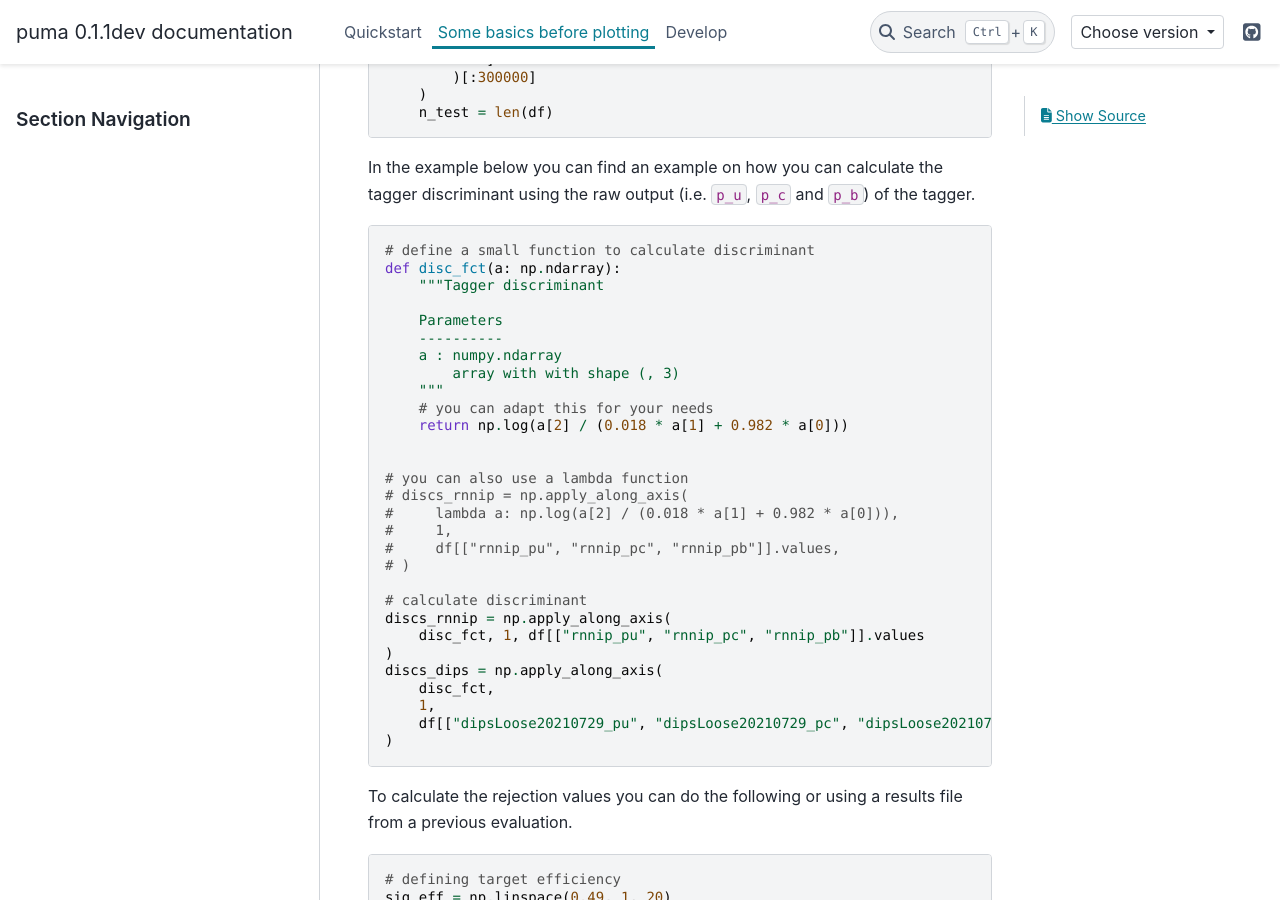
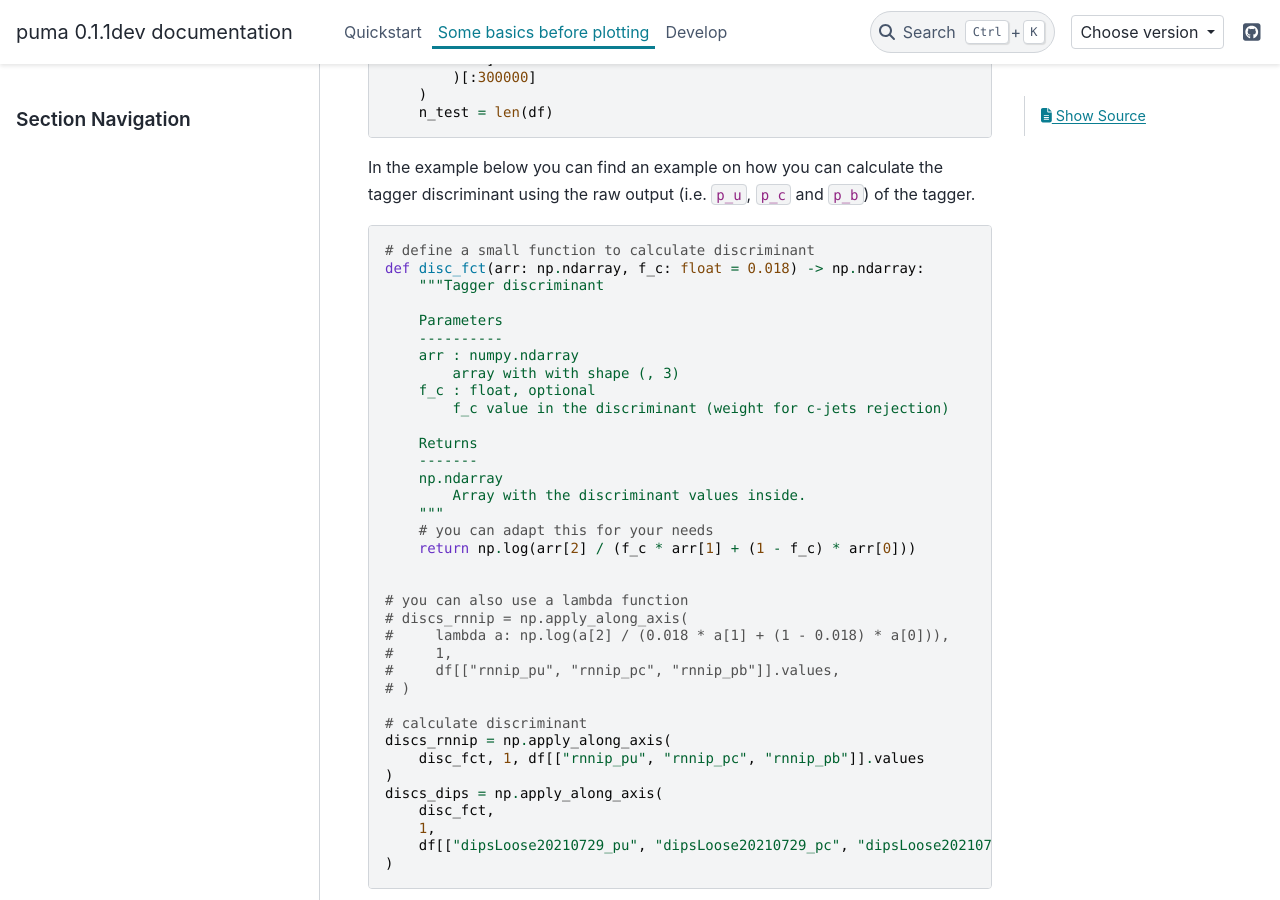
Before and after one commit to umami-hep/puma, a Sphinx documentation site: the page built from docs/source/examples/index.md, in a window 1280 px wide and 900 px high, scrolled down 806 px. Built offline with Sphinx 7.4.7 and the PyData theme 0.15.4, drawn with Linux system fonts in a browser that asks for light colours.

Commit message:
fixing small tutorial issues

````diff
--- a/docs/source/examples/index.md
+++ b/docs/source/examples/index.md
@@ -46,21 +46,28 @@ discriminant using the raw output (i.e. `p_u`, `p_c` and `p_b`) of the tagger.
 
 ```py
 # define a small function to calculate discriminant
-def disc_fct(a: np.ndarray):
+def disc_fct(arr: np.ndarray, f_c: float = 0.018) -> np.ndarray:
     """Tagger discriminant
 
     Parameters
     ----------
-    a : numpy.ndarray
+    arr : numpy.ndarray
         array with with shape (, 3)
+    f_c : float, optional
+        f_c value in the discriminant (weight for c-jets rejection)
+
+    Returns
+    -------
+    np.ndarray
+        Array with the discriminant values inside.
     """
     # you can adapt this for your needs
-    return np.log(a[2] / (0.018 * a[1] + 0.982 * a[0]))
+    return np.log(arr[2] / (f_c * arr[1] + (1 - f_c) * arr[0]))
 
 
 # you can also use a lambda function
 # discs_rnnip = np.apply_along_axis(
-#     lambda a: np.log(a[2] / (0.018 * a[1] + 0.982 * a[0])),
+#     lambda a: np.log(a[2] / (0.018 * a[1] + (1 - 0.018) * a[0])),
 #     1,
 #     df[["rnnip_pu", "rnnip_pc", "rnnip_pb"]].values,
 # )
````
Also changed, not shown: 2 other files.
